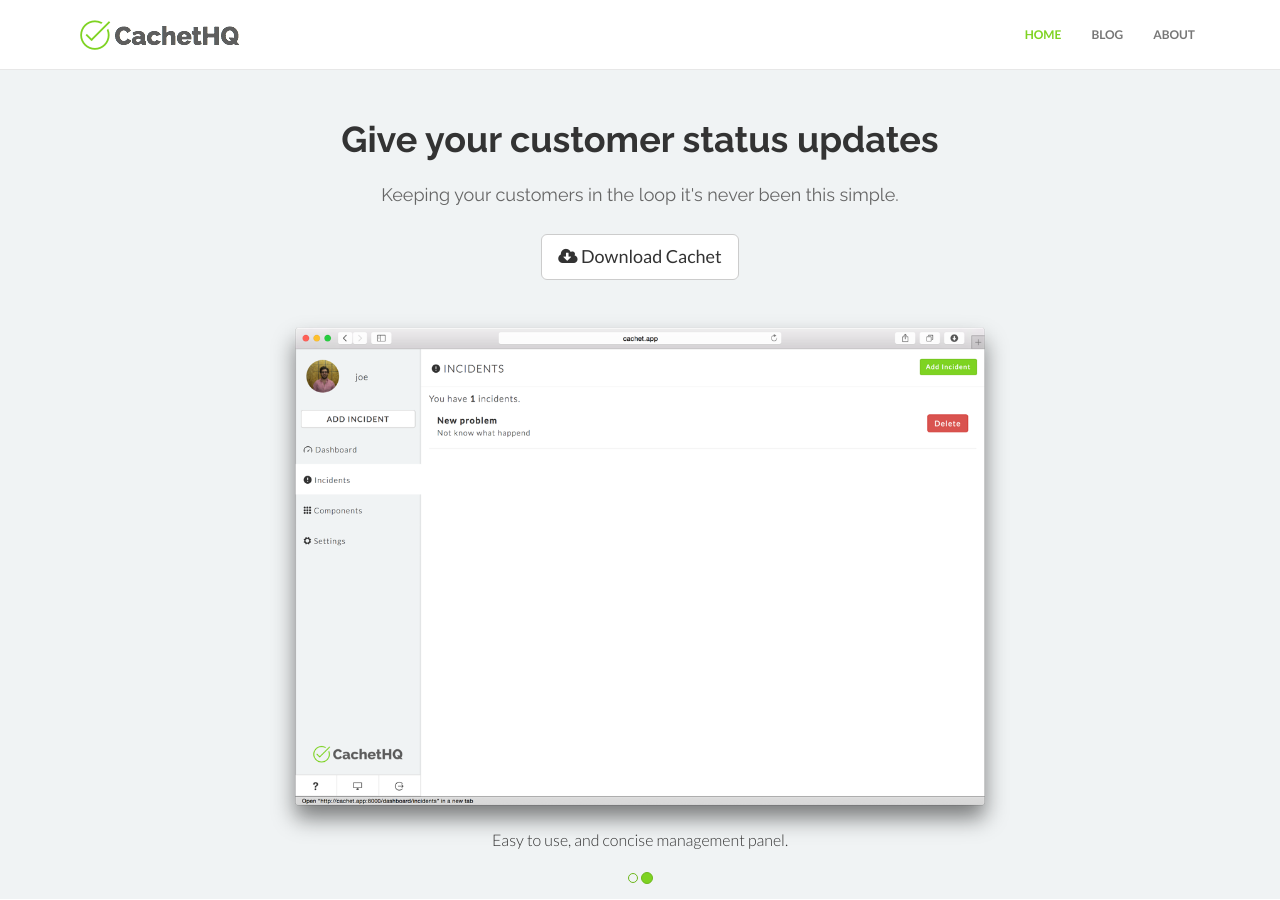
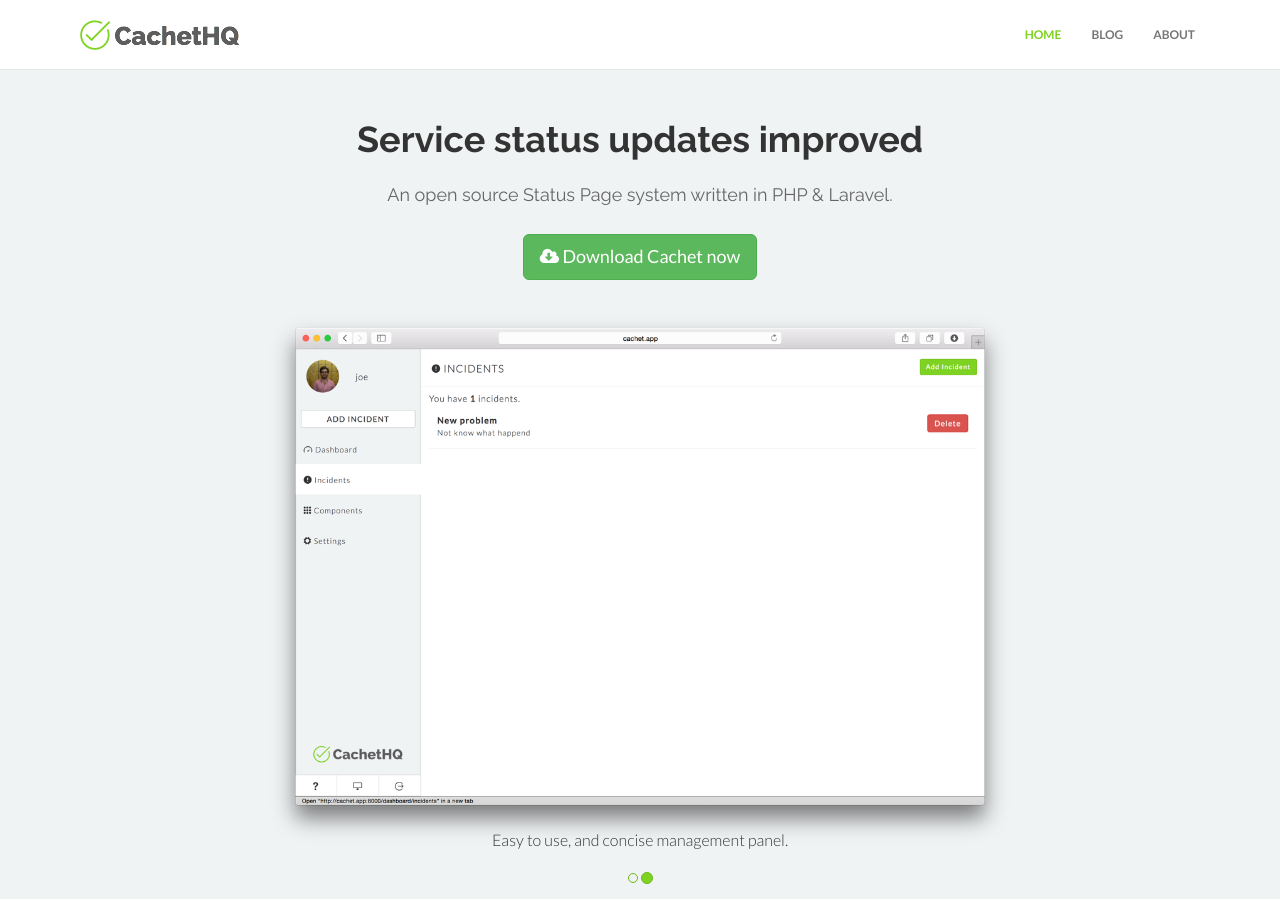
Before and after one commit to matthewjamesr/cachethq.io, a Jekyll site: the page built from index.html, in a window 1280 px wide and 900 px high. Built offline with Jekyll 4.4.1, drawn with Linux system fonts in a browser that asks for light colours; nearby versions of some CDN libraries; some of the changed text lies outside the part shown.

Commit message:
Add donation links, reword header etc

```diff
--- a/_config.yml
+++ b/_config.yml
@@ -20,6 +20,8 @@
     url: https://twitter.com/cachethq
   - title: github
     url: https://github.com/cachethq
+  - title: envelope
+    url: mailto:support@cachethq.io
 
 # About text
 about: Open Source StatusPage.io alternative written in PHP.
--- a/_includes/footer.html
+++ b/_includes/footer.html
@@ -1,10 +1,15 @@
 <div id="footerwrap">
     <div class="container">
         <div class="row">
-            <div class="col-xs-12 col-sm-8">
+            <div class="col-xs-12 col-sm-4">
                 <h4>About</h4>
                 <div class="hline-b"></div>
                 <p>{{ site.about }}</p>
+            </div>
+            <div class="col-xs-12 col-sm-4">
+                <h4>Thank you</h4>
+                <div class="hline-b"></div>
+                <p>A special thank you to Joe Cohens, who has donated the domains.</p>
             </div>
             <div class="col-xs-12 col-sm-4">
                 <h4>Social Links</h4>
--- a/index.html
+++ b/index.html
@@ -7,14 +7,11 @@
     <div class="container">
         <div class="row">
             <div class="col-lg-8 col-lg-offset-2">
-                <h1>Give your customer status updates</h1>
-                <h4>Keeping your customers in the loop it's never been this simple.</h4>
+                <h1>Service status updates improved</h1>
+                <h4>An open source Status Page system written in PHP &amp; Laravel.</h4>
                 <div id="download-now">
-                    <a
-                        class="btn btn-default btn-lg"
-                        href="https://github.com/cachethq/Cachet/archive/master.zip">
-                            <i class="fa fa-cloud-download"></i>
-                            Download Cachet
+                    <a class="btn btn-success btn-lg" href="https://github.com/cachethq/Cachet/archive/master.zip">
+                        <i class="fa fa-cloud-download"></i> Download Cachet now
                     </a>
                 </div>
             </div>
```
